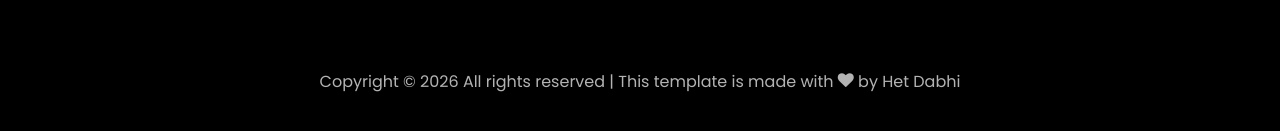
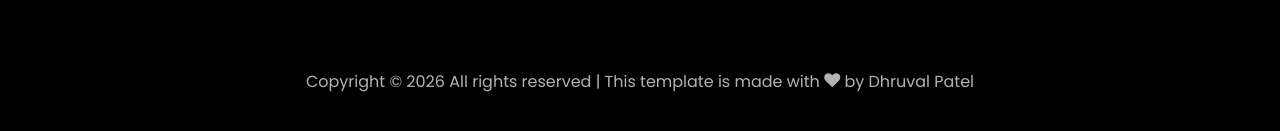
Before and after one commit to dhruvalpatel29/portfolio-dhruvalpatel, a website: page index.html in a window 1280 px wide. Shown: the part 6248-6379 px from the top of the page. Drawn offline with Linux system fonts and the light colour scheme; files whose address does not match are found by name.

Commit message:
Update index.html

```diff
--- a/index.html
+++ b/index.html
@@ -710,7 +710,7 @@
 						Copyright &copy;
 						<script>document.write(new Date().getFullYear());</script> All rights reserved | This template
 						is made with <i class="icon-heart color-danger" aria-hidden="true"></i> by <a
-							href="https://www.hetdabhi.in/" target="_blank">Het Dabhi</a>
+							href="https://www.hetdabhi.in/" target="_blank">Dhruval Patel</a>
 					</p>
 				</div>
 			</div>
```
